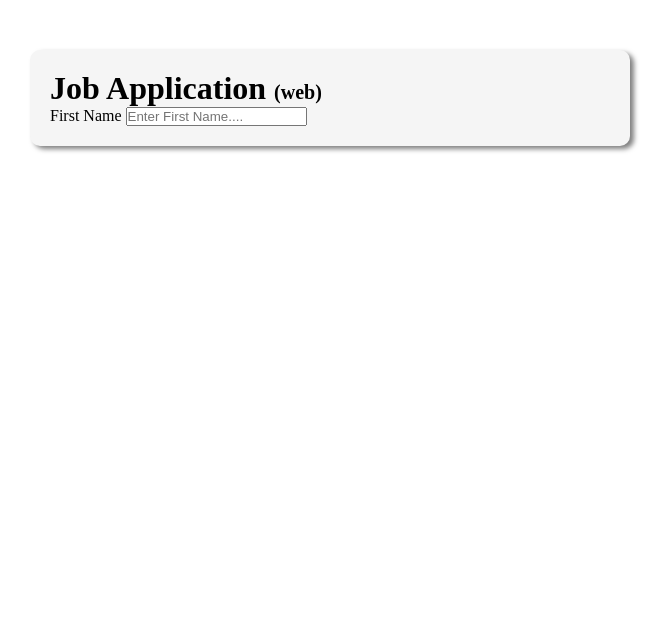
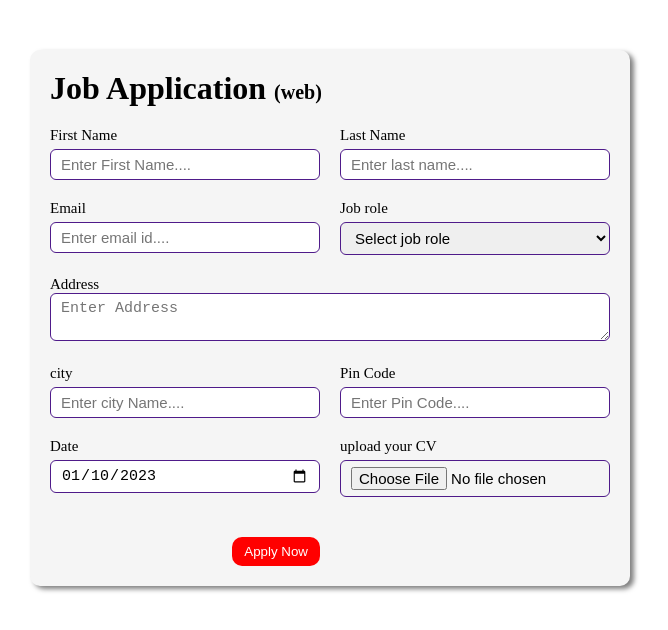
Before and after one commit to jaydeep-jain/jobApplication, a plain HTML site: page index.html in a window 1280 px wide. Shown: the whole page, without its empty margins (310-978 px from the left). Drawn offline with Linux system fonts and the light colour scheme.

Commit message:
mostly completed

```diff
--- a/index.html
+++ b/index.html
@@ -21,6 +21,80 @@
                         id="first_name" name="first_name" placeholder="Enter First Name...."
                         />
                     </div>
+
+                    <div class ="form_control">
+                        <label for="last_name">Last Name</label>
+                        <input
+                        id="last_name" name="last_name" placeholder="Enter last name...."
+                        />
+                    </div>
+
+                    <div class ="form_control">
+                        <label for="email">
+                            Email
+                        </label>
+                        <input
+                        type="email"
+                        id="email" name="email" placeholder="Enter email id...."
+                        />
+                    </div>
+
+                    <div class ="form_control">
+                        <label for="job_role">Job role</label>
+                     <select id="job_role" name="job_role">
+                        <option value="">Select job role</option>
+                        <option value="frontend">Frontend Developer </option>
+                        <option value="backend">Backend Developer</option>
+                        <option value="full_stack">FullStack Developer</option>
+                        <option value="ui_ux">UI UX Designer</option>
+
+                     </select>
+                    </div>
+
+                    <div class ="textarea_control">
+                        <label for="Address">Address</label>
+                      <textarea
+                       id="Address" name="Address"
+                       row="4"
+                       cols="50" placeholder="Enter Address"
+                       ></textarea>
+                    </div>
+
+                    <div class ="form_control">
+                        <label for="city">city</label>
+                        <input
+                        id="city" name="city_name" placeholder="Enter city Name...."
+                        />
+                    </div>
+
+                    <div class ="form_control">
+                        <label for="pincode">Pin Code</label>
+                        <input
+                        type="number"
+                        id="pincode" name="pincode" placeholder="Enter Pin Code...."
+                        />
+                    </div>
+
+                    <div class ="form_control">
+                        <label for="date">Date</label>
+                        <input
+                        type = "date"
+                        value="2023-01-10"
+                        id="date"
+                        name="date"/>
+                    </div>
+
+                    <div class ="form_control">
+                        <label for="upload">upload your CV</label>
+                        <input
+                        type = "file"
+                        id="upload"
+                        name="upload"/>
+                    </div
+
+                </div>
+                <div class="button_container">
+                    <button type="submit">Apply Now</button>
                 </div>
             </form>
         </div>
--- a/style.css
+++ b/style.css
@@ -22,3 +22,60 @@
 .title_small{
     font-size:20px ;
 }
+
+.form_container{
+    margin-top :20px;
+    display : grid;
+    grid-template-columns:repeat(auto-fit,minmax(200px,1fr));
+    gap: 20px;
+}
+.form_control{
+    display: flex;
+}
+.form_control{
+    display: flex;
+    flex-direction:column;
+}
+
+label{
+    font-size : 15px;
+    margin-bottom: 5px;
+    }
+
+    input,select,textarea{
+        padding:6px 10px;
+        border:1px solid rgb(79, 27, 138);
+        border-radius:6px;
+        font-size:15px;
+
+    }
+    input:focus{
+        outline-color:red
+    }
+    .button_container{
+        display:flex;
+        justify-content:flex-end ;
+        margin-top:20px;
+
+    }
+    button{
+        background-color: red;
+        border : transparent solid 2px;
+        padding : 5px 10px;
+        color:white;
+        border-radius:  10px;
+        transition: 0.3s ease-in;
+    }
+    button:hover{
+        background-color: white;
+        border: 2px solid red;
+        color:black;
+        transition: 0.3s ease-in;
+        cursor:pointer;
+    }
+    .textarea_control{
+        grid-column:1/span 2;
+}
+.textarea_control textarea{
+width: 100%;
+}
```
